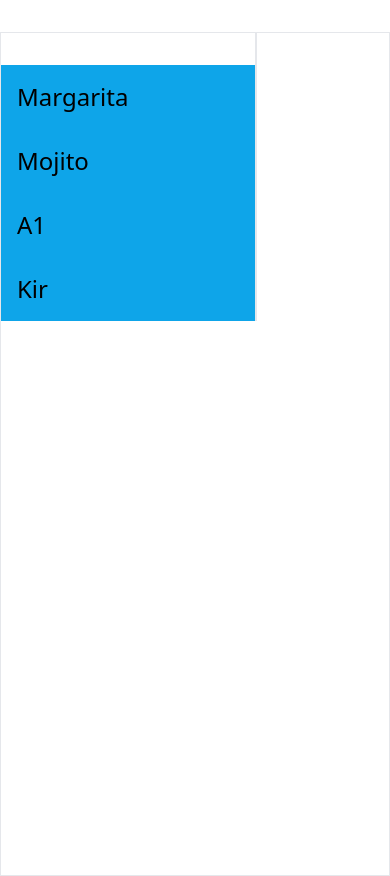
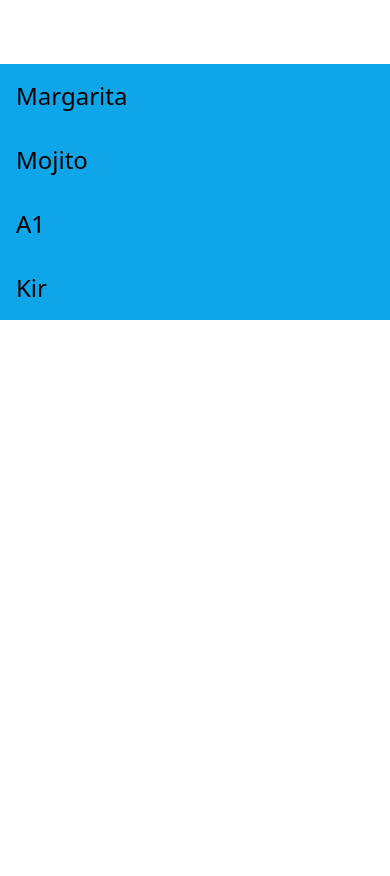
Before and after one commit to denis-yas/maxbit-test, a Nuxt app: page / in a window 390 px wide. Built offline with nearby package versions, Linux system fonts and the light colour scheme.

Commit message:
responsive

```diff
--- a/app.vue
+++ b/app.vue
@@ -3,9 +3,9 @@ import { NuxtPage } from "#components";
 import CocktailsList from './components/cocktails-list.vue';
 </script>
 <template>
-  <div class="max-w-[1024px] m-auto mt-8 min-h-screen border">
-    <div class="flex">
-      <cocktails-list class="pt-8 border-r-2 w-64 flex-shrink-0" />
+  <div class="max-w-[1024px] m-auto mt-8 min-h-screen">
+    <div class="sm:flex">
+      <cocktails-list class="pt-8 sm:w-64 flex-shrink-0" />
       <NuxtPage class="pt-8 pl-8 pr-8 flex-grow" />
     </div>
   </div>
--- a/pages/[code].vue
+++ b/pages/[code].vue
@@ -2,8 +2,9 @@
   <div>
     <ul>
       <li v-for="item of store.cocktails" :key="item.strDrink" class="mb-24 overflow-x-auto">
-        <img :src="item.strDrinkThumb" height="400" width="400" :alt="item.strImageAttribution" class="float-right"
-          loading="lazy">
+        <div class="mb-8 lg:ml-4 flex justify-center lg:float-right sm:max-w-[400px]">
+          <img :src="item.strDrinkThumb" :alt="item.strImageAttribution" loading="lazy">
+        </div>
         <h2 class="text-3xl mb-6">{{ item.strDrink }}</h2>
         <section class="mb-6">
           <ul>
@@ -16,9 +17,9 @@
           <h3 class="text-2xl mb-2">Instructions:</h3>
           <span>{{ item.strInstructions }}</span>
         </section>
-        <section>
+        <section class="lg:clear-right">
           <h3 class="text-2xl mb-2">List of ingredients:</h3>
-          <dl class="grid grid-cols-2">
+          <dl class="inline-grid gap-4 grid-cols-2 break-words auto-cols-min">
             <template v-for="ingredient of item.ingredients" :key="ingredient">
               <dt>{{ ingredient.measure }}</dt>
               <dd>{{ ingredient.ingredient }}</dd>
```
